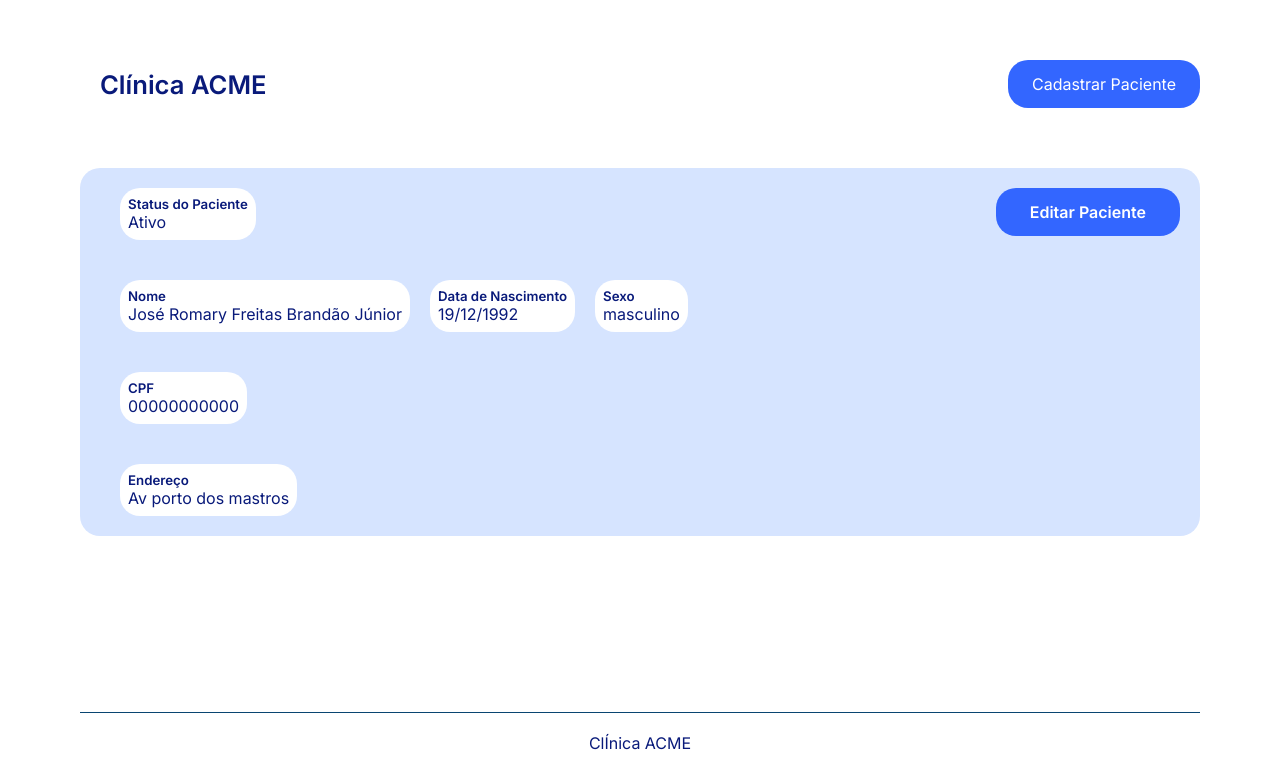
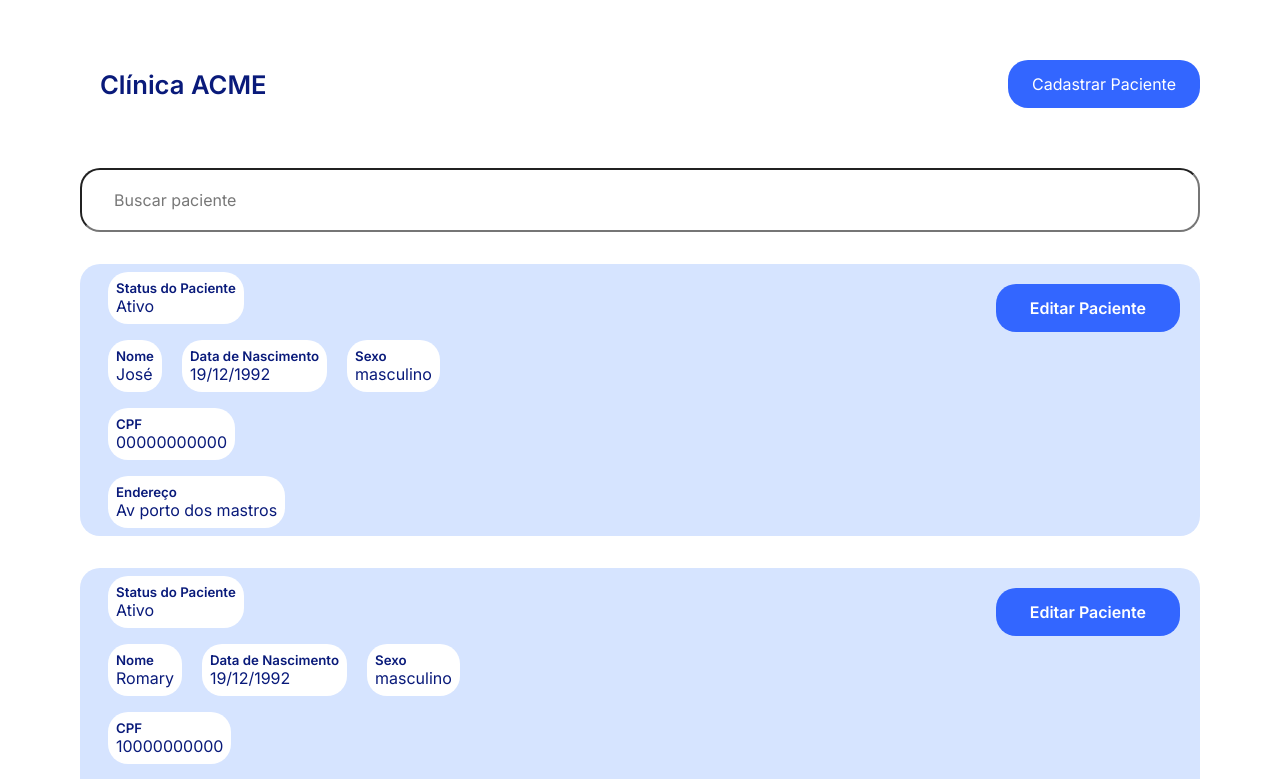
Before and after one commit to jjromary/cadastro-pacientes, a React (Create React App) app: page / in a window 1280 px wide. Shown: the top 779 px of the page. Built offline with nearby package versions, Linux system fonts and the light colour scheme; data requests are answered from the project's data file.

Commit message:
Busca por nome implementada

```diff
--- a/db.json
+++ b/db.json
@@ -2,9 +2,18 @@
   "pacientes": [
     {
       "id": 1,
-      "nome": "José Romary Freitas Brandão Júnior",
+      "nome": "José",
       "data_nascimento": "19/12/1992",
       "cpf": "00000000000",
+      "sexo": "masculino",
+      "endereco": "Av porto dos mastros",
+      "status": "Ativo"
+    },
+    {
+      "id": 2,
+      "nome": "Romary",
+      "data_nascimento": "19/12/1992",
+      "cpf": "10000000000",
       "sexo": "masculino",
       "endereco": "Av porto dos mastros",
       "status": "Ativo"
--- a/src/components/Cards/styles.ts
+++ b/src/components/Cards/styles.ts
@@ -5,6 +5,7 @@ export const Container = styled.div`
   background: var(--backgroundCard);
   display: flex;
   align-items: center;
+  margin-bottom: 2rem;
 `;
 
 export const Content = styled.div`
@@ -24,7 +25,7 @@ export const Content = styled.div`
     .active {
       display: flex;
       align-items: center;
-      margin: 1.25rem;
+      margin: 0.5rem;
       span {
         margin-left: 1.25rem;
         background: var(--white);
@@ -36,7 +37,7 @@ export const Content = styled.div`
     .personal {
       display: flex;
       align-items: center;
-      margin: 1.25rem;
+      margin: 0.5rem;
 
       span {
         margin-left: 1.25rem;
@@ -48,7 +49,7 @@ export const Content = styled.div`
     .documentation {
       display: flex;
       align-items: left;
-      margin: 1.25rem;
+      margin: 0.5rem;
 
       span {
         margin-left: 1.25rem;
@@ -60,7 +61,7 @@ export const Content = styled.div`
     .locality {
       display: flex;
       align-items: left;
-      margin: 1.25rem;
+      margin: 0.5rem;
       span {
         margin-left: 1.25rem;
         background: var(--white);
--- a/src/components/Dashboard/index.tsx
+++ b/src/components/Dashboard/index.tsx
@@ -1,24 +1,28 @@
-import axios from "axios";
-import { Paciente } from "../../types/Paciente";
-import { useState, useEffect } from "react";
-import { Cards } from "../Cards";
+// import axios from "axios";
+// import { Paciente } from "../../types/Paciente";
+// import { useState, useEffect } from "react";
+// import { Cards } from "../Cards";
 import { Container } from "./styles";
+import {PatientSearch} from "../Search/index"
 
 export function Dashboard() {
-  const [paciente, setPaciente] = useState<Paciente[]>([]);
+  // const [paciente, setPaciente] = useState<Paciente[]>([]);
 
-  useEffect(() => {
-    axios.get("http://localhost:5000/pacientes").then((response) => {
-      setPaciente(response.data);
-    });
-  }, []);
+  // useEffect(() => {
+  //   axios.get("http://localhost:5000/pacientes").then((response) => {
+  //     setPaciente(response.data);
+  //   });
+  // }, []);
 
   return (
 
     <Container>
-      {paciente.map((paciente, index) => (
+      <div>
+      <PatientSearch/>
+      </div>
+      {/* {paciente.map((paciente, index) => (
         <Cards key={index} paciente={paciente} />
-      ))}
+      ))} */}
     </Container>
   );
 }
--- a/src/components/NewPacienteModal/index.tsx
+++ b/src/components/NewPacienteModal/index.tsx
@@ -12,10 +12,8 @@ interface NewPacienteModalProps {
   onRequestClose: () => void;
 }
 
-export function NewPacienteModal({
-  isOpen,
-  onRequestClose,
-}: NewPacienteModalProps) {
+
+export function NewPacienteModal({isOpen, onRequestClose}: NewPacienteModalProps) {
   const [values, setValues] = useState<Paciente[]>([]);
 
   function Onchange(ev: React.ChangeEvent<HTMLInputElement>) {
@@ -28,13 +26,15 @@ export function NewPacienteModal({
     const { name, value } = ev.target;
 
     setValues({ ...values, [name]: value });
+
   }
 
   function onSubmit(ev: React.SyntheticEvent) {
-    axios
-      .post("http://localhost:5000/pacientes", values)
+    axios.post("http://localhost:5000/pacientes", values)
       .then((response) => {});
   }
+
+  console.log("OnchangeStatus",{values})
 
   return (
     <>
@@ -51,21 +51,22 @@ export function NewPacienteModal({
         >
           <img src={closeimg} alt="fechar modal" />
         </button>
+
         <Container onSubmit={onSubmit}>
           <h2> Cadastrar Novo Paciente</h2>
 
-          <input placeholder="Nome" id="nome" name="nome" onChange={Onchange} />
-          <input placeholder="Data de nascimento" id="data_nascimento" name="data_nascimento"onChange={Onchange}/>
-          <input placeholder="CPF" id="cpf" name="cpf" onChange={Onchange} />
-          <input placeholder="Sexo" id="sexo" name="sexo" onChange={Onchange} />
+          <input placeholder="Nome" id="nome" name="nome" onChange={Onchange} required/>
+          <input placeholder="Data de nascimento" id="data_nascimento" name="data_nascimento"onChange={Onchange} required/>
+          <input placeholder="CPF" id="cpf" name="cpf" onChange={Onchange} required/>
+          <input placeholder="Sexo" id="sexo" name="sexo" onChange={Onchange} required/>
           <input placeholder="Endereço" id="endereco" name="endereco" onChange={Onchange} />
 
           <div className="labelStatus">
             <span>Status do Paciente</span>
           </div>
 
-          <select id="status" name="status" onChange={OnchangeStatus}>
-            <option value="Ativo">Ativo</option>
+          <select id="status" name="status" onChange={OnchangeStatus} required>
+            <option value="Ativo" >Ativo</option>
             <option value="Inativo">Inativo</option>
           </select>
           <button type="submit">Salvar</button>
--- /dev/null
+++ b/src/components/Search/index.tsx
@@ -0,0 +1,43 @@
+import React, { useEffect, useState } from "react";
+import { Cards } from "../Cards/index";
+import axios from "axios";
+import { Paciente } from "../../types/Paciente";
+import { Container } from "./styles";
+
+
+type Search ={
+  nome_like: string
+}
+
+export function PatientSearch() {
+  const [patient, setPaciente] = useState<Paciente[]>([]);
+  const [search, setSearch] = useState('')
+
+  useEffect(() => {
+    const params: Search= {
+      nome_like: ''
+    };
+
+    if(search) {
+        params.nome_like = search;
+    }else{}
+    axios.get("http://localhost:5000/pacientes", {params})
+        .then((response) => {
+      setPaciente(response.data);
+    });
+  }, [search]);
+
+  return (
+    <Container>
+      <input
+        type="search"
+        placeholder="Buscar paciente"
+        value={search}
+        onChange={(ev) => setSearch(ev.target.value)}
+      />
+        {patient.map((paciente, index) => (
+          <Cards key={index} paciente={paciente} />
+        ))}
+    </Container>
+  );
+}
--- /dev/null
+++ b/src/components/Search/styles.ts
@@ -0,0 +1,20 @@
+import styled from "styled-components";
+
+export const Container = styled.div`
+  input {
+    width: 100%;
+    height: 4rem;
+    border-radius: 1.25rem;
+    border-color: 0.5rem #d6e4ff;
+    background: #FFF;
+    font-weight: 400;
+    font-size: 1rem;
+    margin-bottom: 2rem;
+    padding: 1rem;
+
+    ::-webkit-input-placeholder {
+      color: #777777;
+      padding: 1rem;
+    }
+  }
+`;
```
Also changed, not shown: package.json (+5 -2 lines), 1 other file (tests, documents, lock files or other folders).
